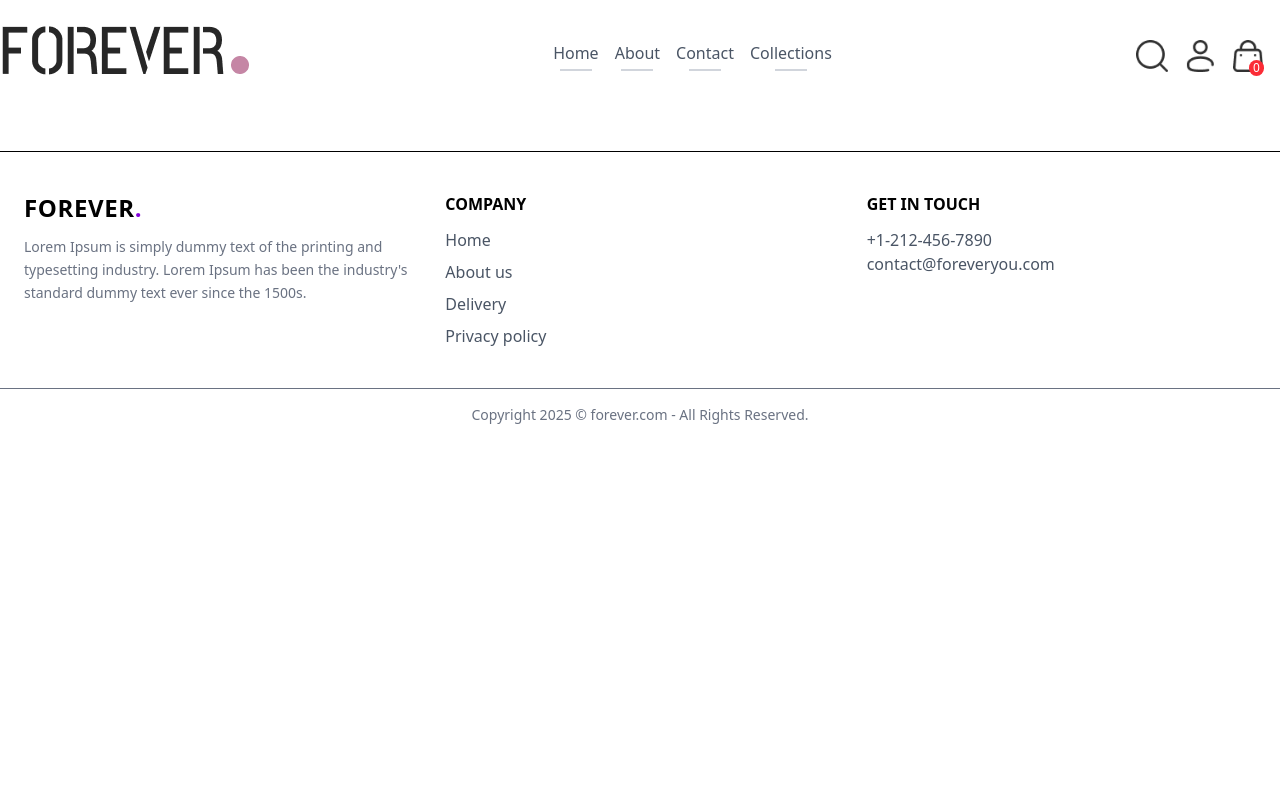
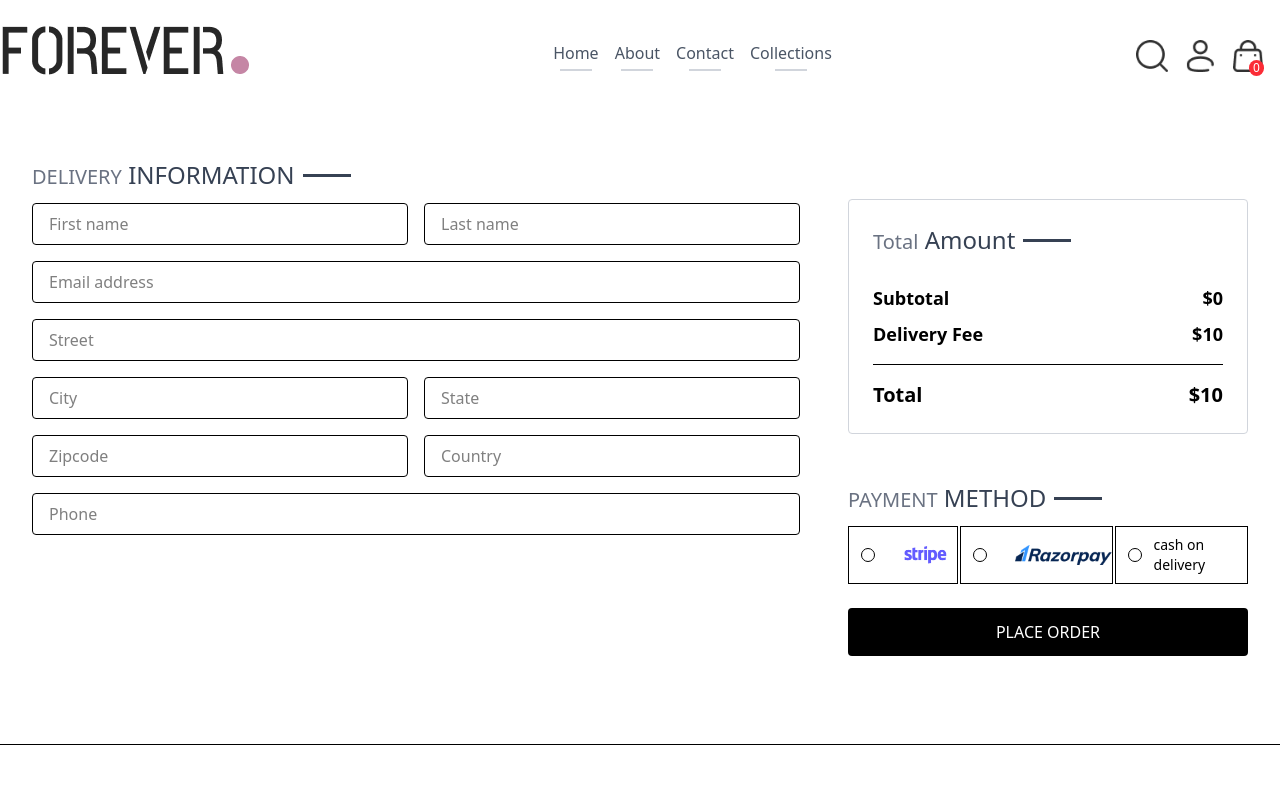
Before and after one commit to m7mdhajjaj/E-commerce-Website-MernStack, a React (Vite) app in the folder fronend/: page /place-order in a window 1280 px wide. Shown: the top 789 px of the page. Built offline with nearby package versions, Linux system fonts and the light colour scheme.

Commit message:
placeorderpage

```diff
--- a/fronend/src/context/ShopContext.jsx
+++ b/fronend/src/context/ShopContext.jsx
@@ -4,6 +4,7 @@ import React from 'react'
 export const ShopContext = createContext();
 import { useEffect } from "react";
 import { toast } from "react-toastify";
+import { useNavigate } from "react-router-dom";
  const ShopContextProvider = ( props ) => {
     const currency = '$';
     const deliveryFee = 10;
@@ -69,7 +70,7 @@ const getTotalAmount =  () => {
   return totalAmount;
 };
 
-
+const Navigate = useNavigate();
  const value = {
         products,
         currency,
@@ -83,7 +84,8 @@ const getTotalAmount =  () => {
         addtoCart,
         getCartCount,
         updateQuantity,
-        getTotalAmount
+        getTotalAmount,
+        Navigate
     }
 
 
--- a/fronend/src/pages/Cart.jsx
+++ b/fronend/src/pages/Cart.jsx
@@ -4,8 +4,9 @@ import { useContext } from 'react'
 import { assets } from '../assets/assets.js'
 import { toast } from 'react-toastify'
 import TotalAmount from '../components/TotalAmount.jsx'
+
 const Cart = () => {
-  const { cartItems , currency , products, updateQuantity,setCartItems } = useContext(ShopContext);
+  const { cartItems , currency , products, updateQuantity,setCartItems, Navigate } = useContext(ShopContext);
 
 
   const deleteItem = (itemId, size) => {
@@ -62,6 +63,9 @@ const Cart = () => {
         </div>
       )}
       {Object.keys(cartItems).length > 0 && <TotalAmount />}
+      <div>
+        <button  onClick={() => Navigate('/place-order')} className='w-full bg-black text-white py-3 mt-6 rounded hover:bg-gray-800 transition-colors'>Proceed to Checkout</button>
+      </div>
     </div>
   )
 }
--- a/fronend/src/pages/PlaceOrder.jsx
+++ b/fronend/src/pages/PlaceOrder.jsx
@@ -1,11 +1,66 @@
 import React from 'react'
+import { useContext } from 'react'
+import { ShopContext } from '../context/ShopContext'
+import TotalAmount from '../components/TotalAmount'
+import Title from '../components/Title'
+import { assets } from '../assets/assets.js'
 
 const PlaceOrder = () => {
+  const[method,setMethod]=React.useState('');
+  const {Navigate }=useContext(ShopContext);
   return (
-    <div>
-
+    <div className="flex flex-col lg:flex-row gap-12 px-8 py-12">
+      {/* Delivery Information */}
+      <div className="flex-1">
+        <Title text1="DELIVERY" text2="INFORMATION" />
+        <form className="flex flex-col gap-4">
+          <div className="flex gap-4">
+            <input type="text" placeholder="First name" className="border px-4 py-2 rounded w-full" />
+            <input type="text" placeholder="Last name" className="border px-4 py-2 rounded w-full" />
+          </div>
+          <input type="email" placeholder="Email address" className="border px-4 py-2 rounded w-full" />
+          <input type="text" placeholder="Street" className="border px-4 py-2 rounded w-full" />
+          <div className="flex gap-4">
+            <input type="text" placeholder="City" className="border px-4 py-2 rounded w-full" />
+            <input type="text" placeholder="State" className="border px-4 py-2 rounded w-full" />
+          </div>
+          <div className="flex gap-4">
+            <input type="text" placeholder="Zipcode" className="border px-4 py-2 rounded w-full" />
+            <input type="text" placeholder="Country" className="border px-4 py-2 rounded w-full" />
+          </div>
+          <input type="text" placeholder="Phone" className="border px-4 py-2 rounded w-full" />
+        </form>
+      </div>
+      {/* Cart Totals */}
+      <div className="w-full lg:w-[400px] ">
+  <TotalAmount />
+  <div className="mt-12">
+  <Title text1={'PAYMENT'} text2={'METHOD'} />
+  {/* --------------- Payment Method Selection --------------- */}
+  <div className="flex gap-0.5 flex-col lg:flex-row">
+    <div onClick={() => setMethod('stripe')} className="flex items-center gap-3 border p-2 px-3 cursor-pointer">
+      <p className={`min-w-3.5 h-3.5 border rounded-full ${method === 'stripe' ? 'bg-black' : 'bg-white'}`}></p>
+      <img className="h-5 mx-4" src={assets.stripe_logo} alt="" />
     </div>
-  )
-}
+    <div onClick={() => setMethod('razorpay')} className="flex items-center gap-3 border p-3 px-3 cursor-pointer">
+      <p className={`min-w-3.5 h-3.5 border rounded-full ${method === 'razorpay' ? 'bg-black' : 'bg-white'}`}></p>
+      <img className="h-5 mx-4" src={assets.razorpay_logo} alt="" />
+    </div>
+    <div onClick={() => setMethod('cod')} className="flex items-center gap-3 border p-2 px-3 cursor-pointer">
+      <p className={`min-w-3.5 h-3.5 border rounded-full ${method === 'cod' ? 'bg-black' : 'bg-white'}`}></p>
+      <p className="text-sm">cash on delivery </p>
+    </div>
+  </div>
+  {/* --------------- End of Payment Method Selection --------------- */}
+  <div className="mt-6">
+    <button onClick={() => Navigate('/Orders')} className="w-full bg-black text-white py-3 rounded hover:bg-gray-800 transition-colors">
+      PLACE ORDER
+    </button>
+  </div>
+</div>
+</div>
+    </div>
+  );
+};
 
 export default PlaceOrder
```
